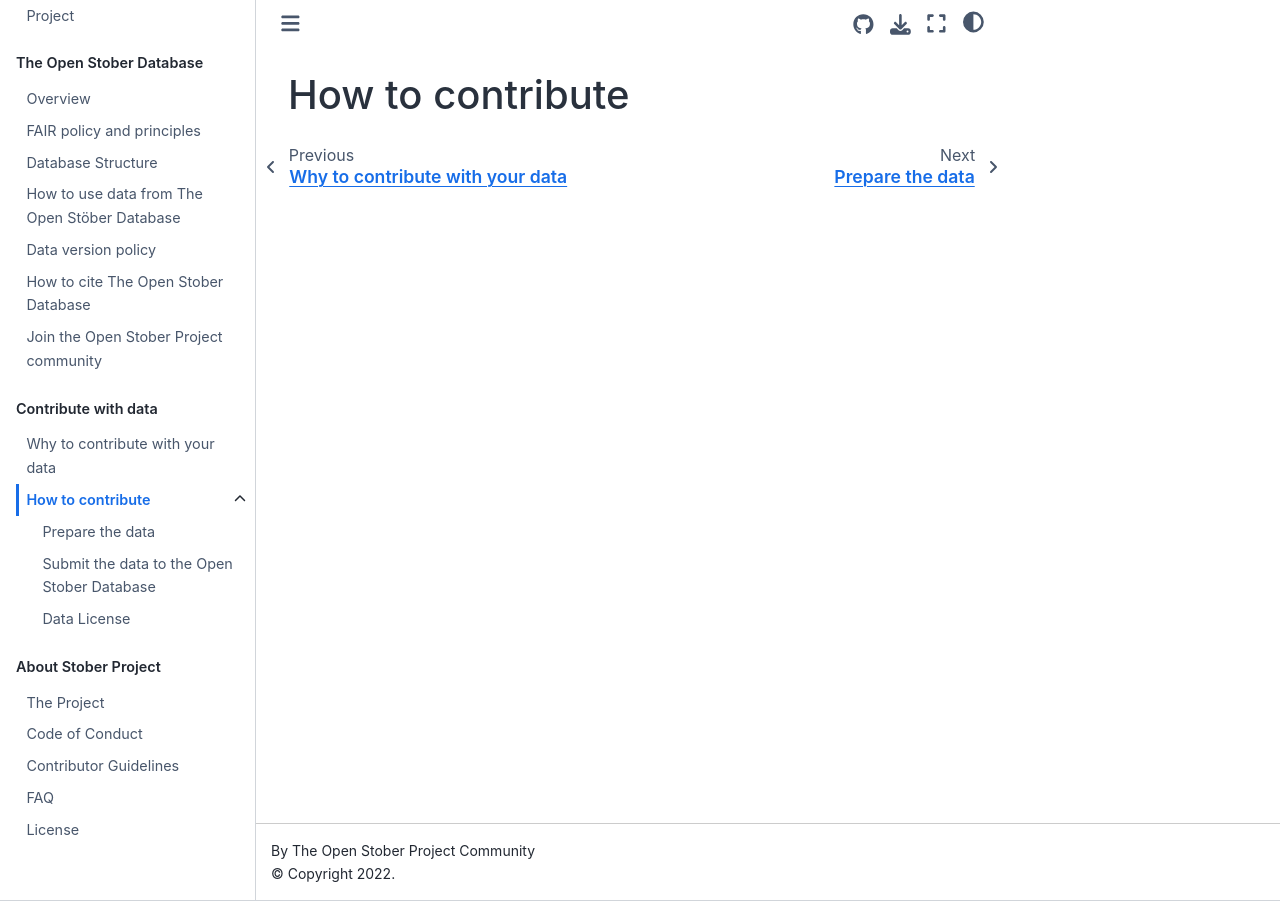
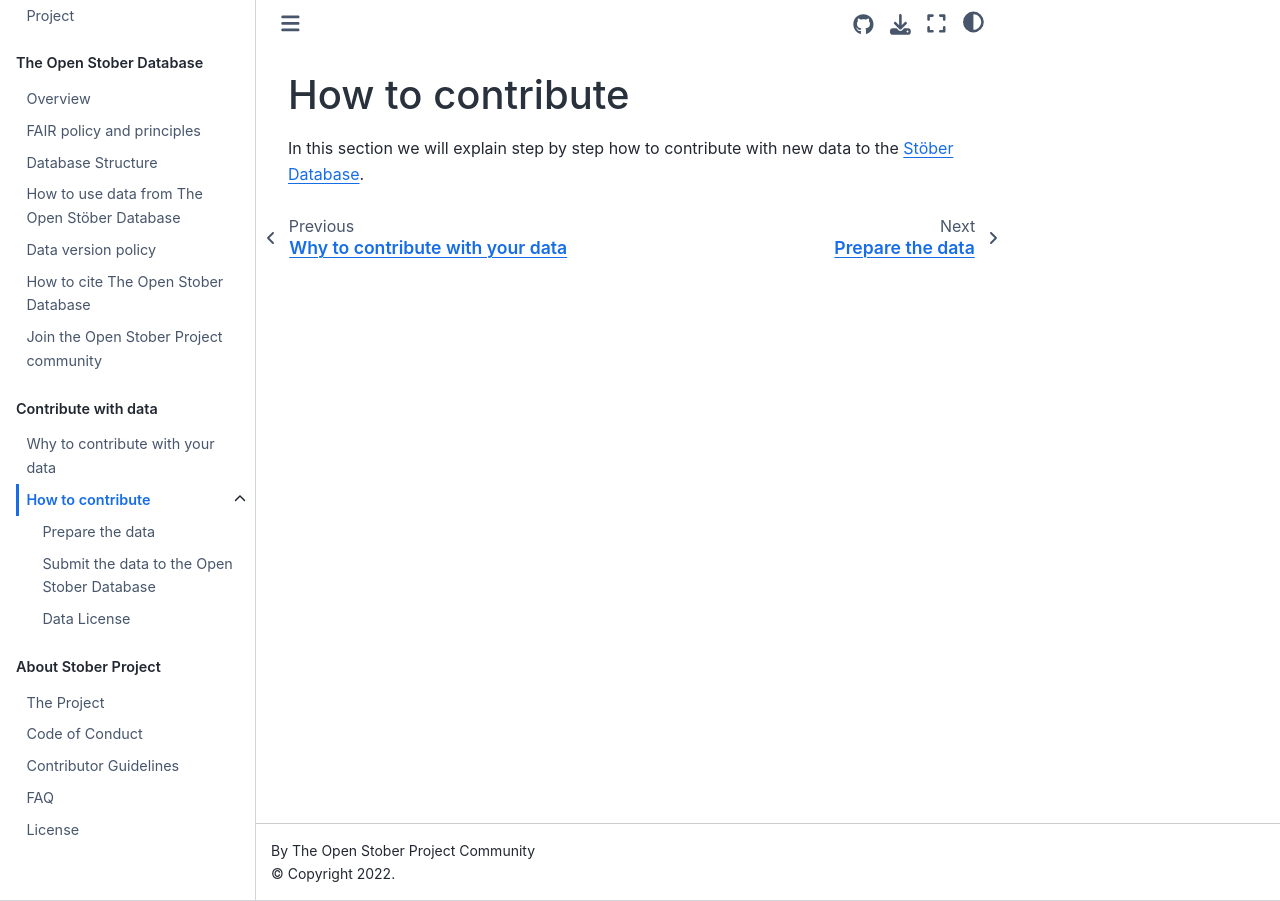
Before and after one commit to open-nanosystems/open-stober-project, a Jupyter Book: the page built from docs/contribute/how.md, in a window 1280 px wide. Built offline with Jupyter Book 1.0.4 settings and Sphinx 7.4.7 and the Sphinx Book theme 1.1.4, drawn with Linux system fonts in a browser that asks for light colours.

Commit message:
Update how.md

```diff
--- a/docs/contribute/how.md
+++ b/docs/contribute/how.md
@@ -1 +1,2 @@
 # How to contribute
+In this section we will explain step by step how to contribute with new data to the [Stöber Database](https://doi.org/10.17605/OSF.IO/NR842).
```
